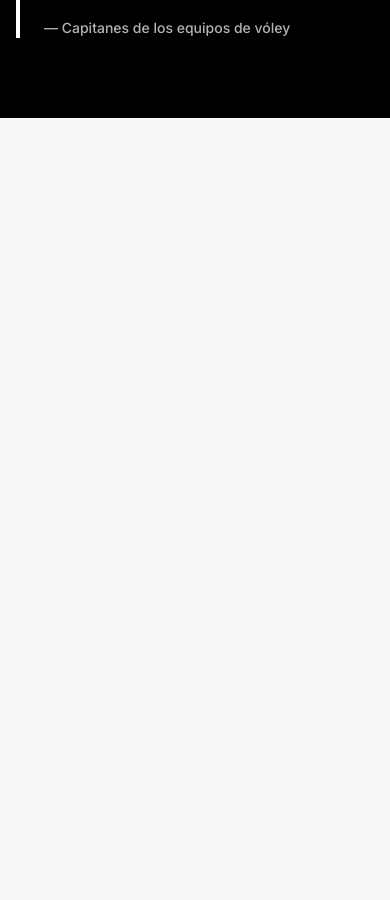
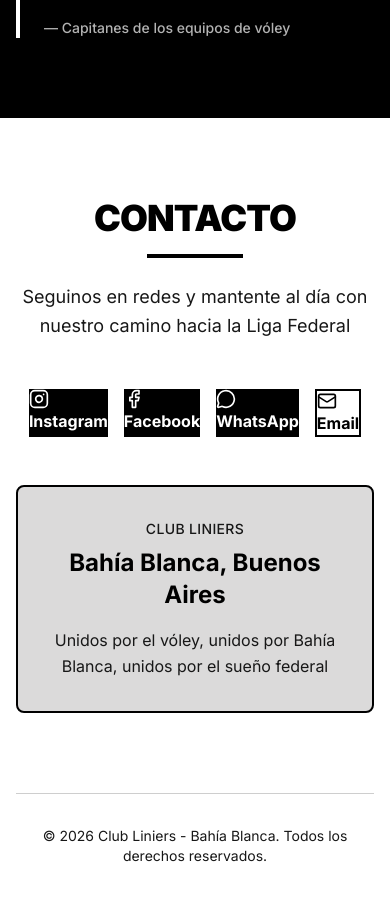
Before and after one commit to SantiagoMangas/LiniersFederal, a Next.js app: page / in a window 390 px wide. Shown: the part 7784-8684 px from the top of the page. Before the commit the page ends 7902 px from the top, so only its background shows below. Built offline with nearby package versions, Linux system fonts and the light colour scheme.

Commit message:
contact #1

```diff
--- a/src/app/page.tsx
+++ b/src/app/page.tsx
@@ -3,6 +3,7 @@ import { About } from "../components/about"
 import { Desafio } from "../components/desafio";
 import { Donation } from "../components/donation";
 import Gallery  from "../components/gallery"
+import { Contact } from "../components/contact";
 
 export default function Home() {
   return (
@@ -12,6 +13,7 @@ export default function Home() {
      <Desafio />
      <Donation />
      <Gallery />
+     <Contact />
     </>
   );
 }
--- a/src/components/contact.tsx
+++ b/src/components/contact.tsx
@@ -0,0 +1,53 @@
+import { Instagram, Facebook, MessageCircle, Mail } from "lucide-react"
+
+export function Contact() {
+  return (
+    <section className="bg-white py-20 px-4 md:py-32">
+      <div className="mx-auto max-w-4xl text-center">
+        <div className="mb-12">
+          <h2 className="mb-4 text-balance font-sans text-4xl font-black uppercase tracking-tight text-black md:text-5xl lg:text-6xl">
+            Contacto
+          </h2>
+          <div className="mx-auto h-1 w-24 bg-black" />
+          <p className="mx-auto mt-6 max-w-2xl text-pretty text-lg leading-relaxed text-muted-foreground md:text-xl">
+            Seguinos en redes y mantente al día con nuestro camino hacia la Liga Federal
+          </p>
+        </div>
+
+        <div className="mb-12 flex flex-wrap justify-center gap-4">
+          <div className="bg-black text-white hover:bg-black/90 font-bold gap-2">
+            <Instagram className="h-5 w-5" />
+            Instagram
+          </div>
+          <div className="bg-black text-white hover:bg-black/90 font-bold gap-2">
+            <Facebook className="h-5 w-5" />
+            Facebook
+          </div>
+          <div className="bg-black text-white hover:bg-black/90 font-bold gap-2">
+            <MessageCircle className="h-5 w-5" />
+            WhatsApp
+          </div>
+          <div className="border-2 border-black text-black hover:bg-black hover:text-white font-bold gap-2 bg-transparent">
+            <Mail className="h-5 w-5" />
+            Email
+          </div>
+        </div>
+
+        <div className="rounded-lg border-2 border-black bg-secondary p-8">
+          <p className="mb-2 text-sm font-medium uppercase tracking-wide text-muted-foreground">Club Liniers</p>
+          <p className="mb-4 text-2xl font-bold text-black">Bahía Blanca, Buenos Aires</p>
+          <p className="text-pretty leading-relaxed text-muted-foreground">
+            Unidos por el vóley, unidos por Bahía Blanca, unidos por el sueño federal
+          </p>
+        </div>
+      </div>
+
+      {/* Footer */}
+      <footer className="mt-20 border-t border-border pt-8 text-center">
+        <p className="text-sm text-muted-foreground">
+          © 2026 Club Liniers - Bahía Blanca. Todos los derechos reservados.
+        </p>
+      </footer>
+    </section>
+  )
+}
```
